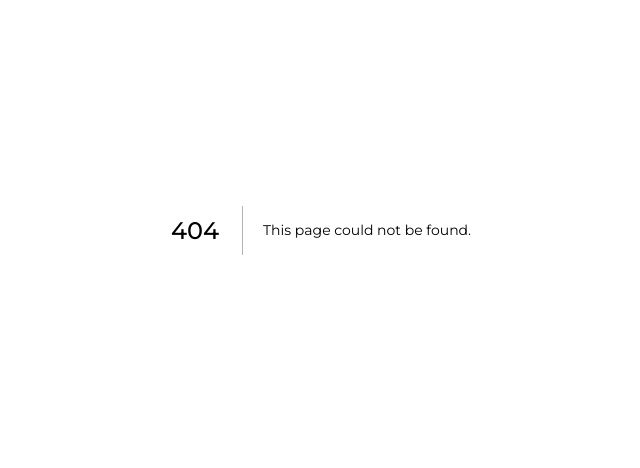
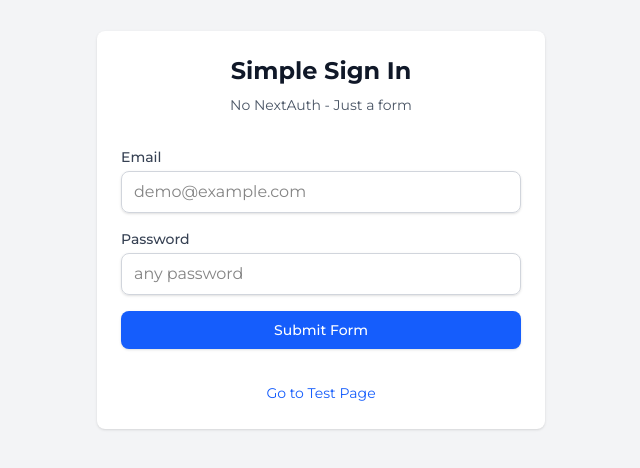
Before and after one commit to ArtyomZayarny/dentalscaner, a Next.js app in the folder client/: page /sign-in/simple in a window 1280 px wide. Before the commit this address had no page. Shown: the part 170-638 px from the top of the page, without its empty margins (319-959 px from the left). Built offline with nearby package versions, Linux system fonts and the light colour scheme; a web font is replaced by a local one.

Commit message:
Add test pages to debug infinite loading: create minimal test page and simple sign-in without NextAuth

```diff
--- a/client/app/components/SessionProvider.tsx
+++ b/client/app/components/SessionProvider.tsx
@@ -1,11 +1,39 @@
 'use client';
 
 import { SessionProvider as NextAuthSessionProvider } from 'next-auth/react';
+import { useState, useEffect } from 'react';
 
 interface SessionProviderProps {
   children: React.ReactNode;
 }
 
 export default function SessionProvider({ children }: SessionProviderProps) {
-  return <NextAuthSessionProvider>{children}</NextAuthSessionProvider>;
+  const [hasError, setHasError] = useState(false);
+
+  useEffect(() => {
+    console.log('SessionProvider mounted');
+  }, []);
+
+  if (hasError) {
+    return (
+      <div className="min-h-screen flex items-center justify-center bg-red-100">
+        <div className="text-center">
+          <h1 className="text-2xl font-bold text-red-600 mb-4">Error Loading App</h1>
+          <p className="text-gray-700">There was an error loading the application.</p>
+          <button
+            onClick={() => window.location.reload()}
+            className="mt-4 px-4 py-2 bg-blue-500 text-white rounded hover:bg-blue-600"
+          >
+            Reload Page
+          </button>
+        </div>
+      </div>
+    );
+  }
+
+  return (
+    <NextAuthSessionProvider>
+      {children}
+    </NextAuthSessionProvider>
+  );
 }
--- /dev/null
+++ b/client/app/sign-in/simple/page.tsx
@@ -0,0 +1,70 @@
+'use client';
+
+import { useState } from 'react';
+
+export default function SimpleSignInPage() {
+  const [email, setEmail] = useState('');
+  const [password, setPassword] = useState('');
+
+  const handleSubmit = (e: React.FormEvent) => {
+    e.preventDefault();
+    console.log('Form submitted:', { email, password });
+    alert('Form submitted! Check console for details.');
+  };
+
+  return (
+    <div className="min-h-screen flex items-center justify-center bg-gray-100">
+      <div className="max-w-md w-full space-y-8 bg-white p-6 rounded-md shadow">
+        <div className="text-center">
+          <h2 className="text-2xl font-bold text-gray-900">Simple Sign In</h2>
+          <p className="mt-2 text-sm text-gray-600">No NextAuth - Just a form</p>
+        </div>
+
+        <form onSubmit={handleSubmit} className="space-y-4">
+          <div>
+            <label htmlFor="email" className="block text-sm font-medium text-gray-700">
+              Email
+            </label>
+            <input
+              id="email"
+              name="email"
+              type="email"
+              required
+              value={email}
+              onChange={(e) => setEmail(e.target.value)}
+              className="mt-1 block w-full px-3 py-2 border border-gray-300 rounded-md shadow-sm focus:outline-none focus:ring-blue-500 focus:border-blue-500"
+              placeholder="demo@example.com"
+            />
+          </div>
+          <div>
+            <label htmlFor="password" className="block text-sm font-medium text-gray-700">
+              Password
+            </label>
+            <input
+              id="password"
+              name="password"
+              type="password"
+              required
+              value={password}
+              onChange={(e) => setPassword(e.target.value)}
+              className="mt-1 block w-full px-3 py-2 border border-gray-300 rounded-md shadow-sm focus:outline-none focus:ring-blue-500 focus:border-blue-500"
+              placeholder="any password"
+            />
+          </div>
+          <button
+            type="submit"
+            className="w-full flex justify-center py-2 px-4 border border-transparent rounded-md shadow-sm text-sm font-medium text-white bg-blue-600 hover:bg-blue-700 focus:outline-none focus:ring-2 focus:ring-offset-2 focus:ring-blue-500"
+          >
+            Submit Form
+          </button>
+        </form>
+
+        <div className="text-center">
+          <a href="/test" className="text-sm text-blue-600 hover:text-blue-500">
+            Go to Test Page
+          </a>
+        </div>
+      </div>
+    </div>
+  );
+}
--- /dev/null
+++ b/client/app/test/page.tsx
@@ -0,0 +1,18 @@
+export default function TestPage() {
+  return (
+    <div className="min-h-screen flex items-center justify-center bg-blue-100">
+      <div className="text-center">
+        <h1 className="text-4xl font-bold text-blue-600 mb-4">Test Page</h1>
+        <p className="text-gray-700">If you can see this, Next.js is working!</p>
+        <div className="mt-4">
+          <a
+            href="/sign-in"
+            className="text-blue-500 hover:text-blue-700 underline"
+          >
+            Go to Sign In
+          </a>
+        </div>
+      </div>
+    </div>
+  );
+}
```
